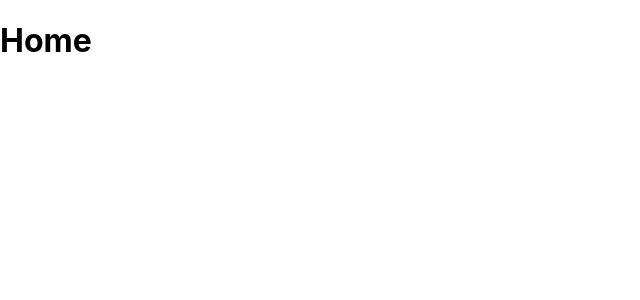
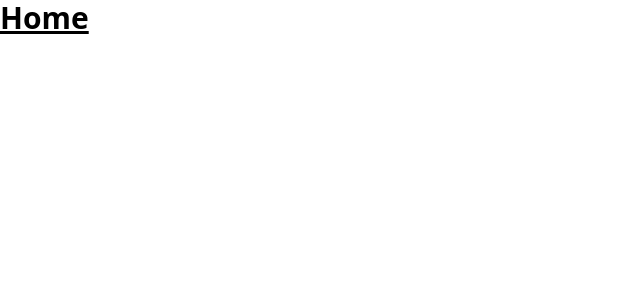
Before and after one commit to rominita2112/proyecto-React, a React (Create React App) app: page / in a window 1280 px wide. Shown: the top 300 px of the page, without its empty margins (0-640 px from the left). Built offline with nearby package versions, Linux system fonts and the light colour scheme.

Commit message:
instalacion de tailwind css

```diff
--- a/package.json
+++ b/package.json
@@ -35,5 +35,10 @@
       "last 1 firefox version",
       "last 1 safari version"
     ]
+  },
+  "devDependencies": {
+    "autoprefixer": "^10.4.8",
+    "postcss": "^8.4.16",
+    "tailwindcss": "^3.1.8"
   }
 }
--- /dev/null
+++ b/postcss.config.js
@@ -0,0 +1,6 @@
+module.exports = {
+  plugins: {
+    tailwindcss: {},
+    autoprefixer: {},
+  },
+}
--- a/src/App.js
+++ b/src/App.js
@@ -4,7 +4,7 @@
 function App() {
   return (
     <Routes>
-      <Route path="/" element={<h1>Home</h1>} />
+      <Route path="/" element={<h1 className="text-3xl font-bold underline">Home</h1>} />
       <Route path="/products" element={<h1>Products</h1>} />
     </Routes>
   );
--- a/src/index.css
+++ b/src/index.css
@@ -1,13 +1,3 @@
-body {
-  margin: 0;
-  font-family: -apple-system, BlinkMacSystemFont, 'Segoe UI', 'Roboto', 'Oxygen',
-    'Ubuntu', 'Cantarell', 'Fira Sans', 'Droid Sans', 'Helvetica Neue',
-    sans-serif;
-  -webkit-font-smoothing: antialiased;
-  -moz-osx-font-smoothing: grayscale;
-}
-
-code {
-  font-family: source-code-pro, Menlo, Monaco, Consolas, 'Courier New',
-    monospace;
-}
+@tailwind base;
+@tailwind components;
+@tailwind utilities;
--- /dev/null
+++ b/tailwind.config.js
@@ -0,0 +1,10 @@
+/** @type {import('tailwindcss').Config} */
+module.exports = {
+  content: [
+    "./src/**/*.{js,jsx,ts,tsx}",
+  ],
+  theme: {
+    extend: {},
+  },
+  plugins: [],
+}
```
Also changed, not shown: 1 other file (tests, documents, lock files or other folders).
